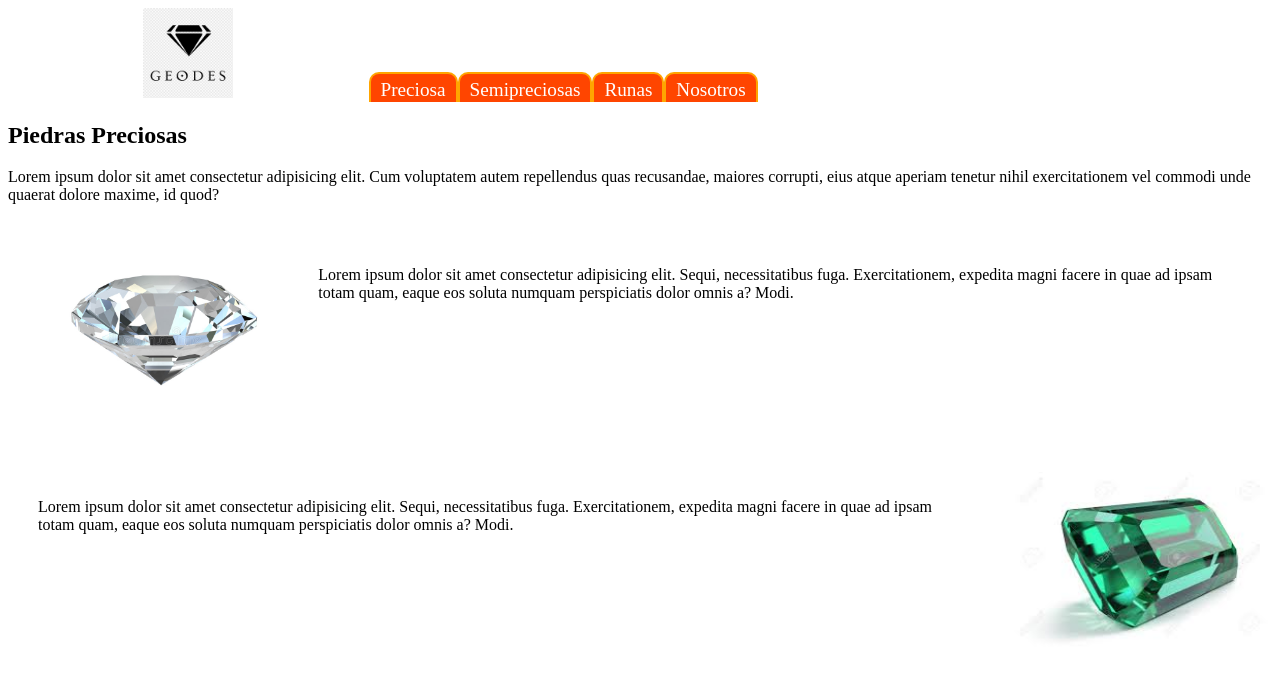
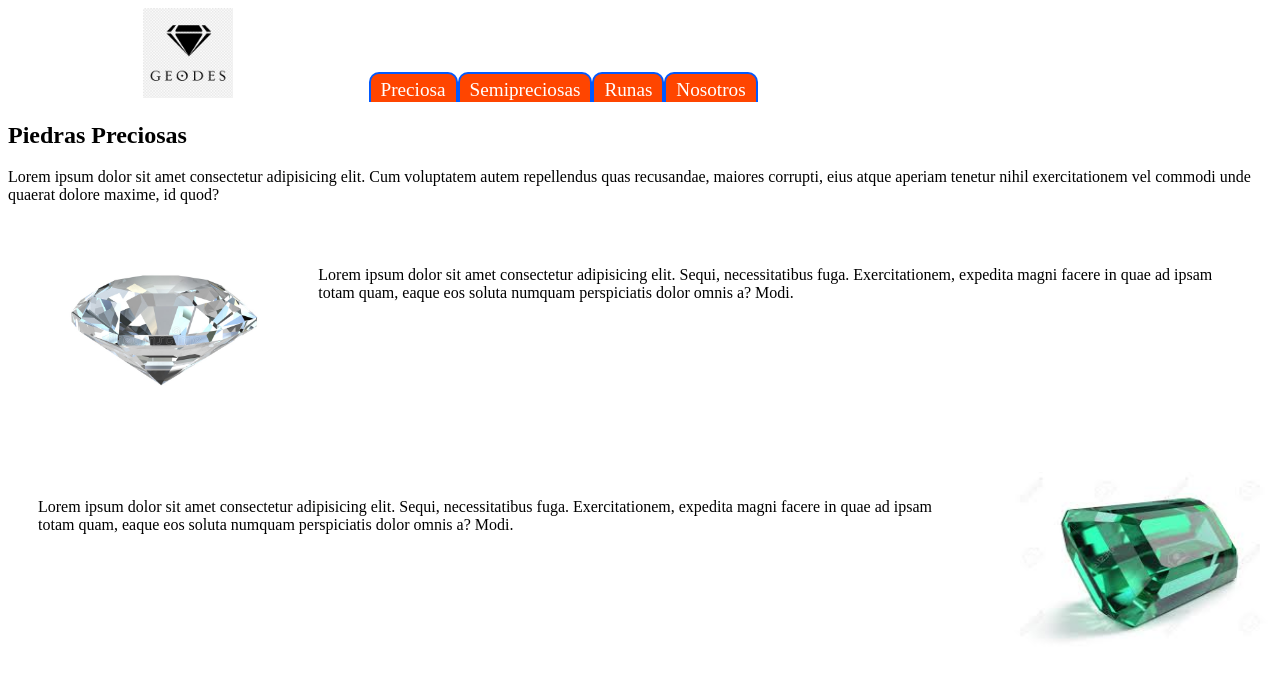
Before and after one commit to DNBracco/Stonehenge, a plain HTML site: page index.html in a window 1280 px wide. Shown: the top 681 px of the page. Drawn offline with Linux system fonts and the light colour scheme.

Commit message:
cambio de color en las pestañas

```diff
--- a/style.css
+++ b/style.css
@@ -32,7 +32,7 @@ nav {
     border-width: 2px 2px 0px;
     padding: 5px 10px 1px;
     background-color: orangered;
-    border-color: orange;
+    border-color: rgb(0, 89, 255);
     border-style: solid;
     border-radius: 10px 10px 0px 0px;
 }
```
